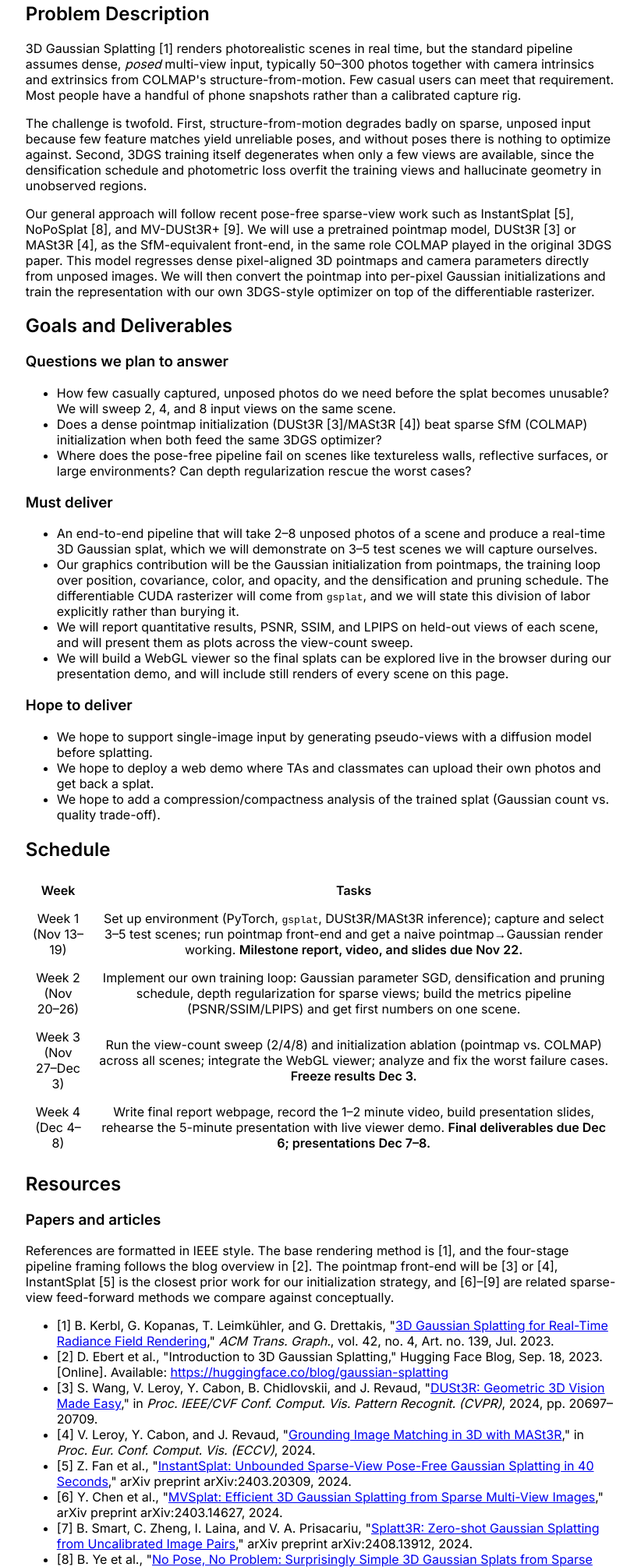
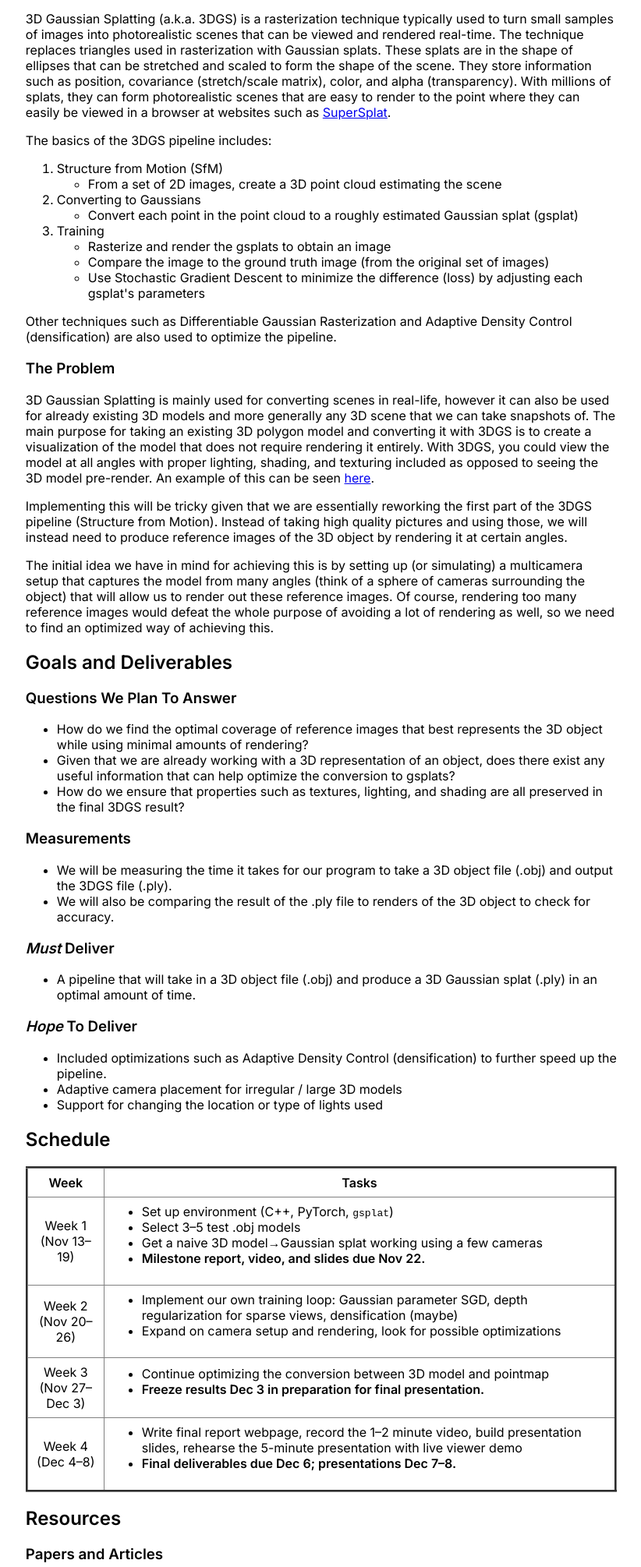
Before and after one commit to cs184-fa26-gaussiansplatting/final-project-proposal, a plain HTML site: page index.html in a window 1280 px wide. Shown: the part 496-2506 px from the top of the page at 78% size, without its empty margins (228-1050 px from the left). Drawn offline with nearby package versions, Linux system fonts and the light colour scheme; some packages are replaced by stand-ins of ours.

Commit message:
Updated proposal

```diff
--- a/index.html
+++ b/index.html
@@ -38,8 +38,10 @@
 	</head>
 	<body>
 		<div class="container">
-		<h1>Project Title (TBC)</h1>
-		<div style="text-align: center;">Team: Team Member 1 (CS184), Team Member 2 (CS184), Team Member 3 (CS184), Team Member 4 (CS184)</div>
+		<h1>Converting 3D Meshes to 3D Gaussian Splats</h1>
+		<div style="text-align: center;">
+			<h4>Team: Travis Le (CS184), Andrew Kim (CS184), Bharagth Ravindhran (CS184), Emma Yang (CS184)</h4>
+		</div>
 
 		<br>
 
@@ -51,78 +53,162 @@
 
 		<h2>Summary</h2>
 		<p>
-			We will build an end-to-end pipeline that will turn a handful of casually captured, unposed 2D photos into a real-time 3D Gaussian splat of a scene.
-			The original 3D Gaussian Splatting method [1] has four stages: structure-from-motion, conversion to Gaussians, training, and differentiable rasterization. We will keep this framing but replace the calibrated multi-view capture requirement with a pose-free pointmap front-end. The Gaussian representation will then be initialized and trained with our own optimizer, densification, and pruning logic.
-			The final deliverable will be a WebGL viewer demo plus quantitative novel-view-synthesis results measured on scenes we will capture ourselves.
+			We will be building a pipeline that will convert a 3D model into a 3D Gaussian splat
+			that can be viewed with lighting and textures in real-time. The main goal will be to
+			take in an .obj file containing a 3D model and output a .ply file containing the 3D
+			Gaussian splats which can be viewed in an external website such as <a href="https://superspl.at/">SuperSplat</a>.
 		</p>
 
 		<h2>Problem Description</h2>
+
+		<h3>What is 3D Gaussian Splatting?</h3>
+
 		<p>
-			3D Gaussian Splatting [1] renders photorealistic scenes in real time, but the standard pipeline assumes dense, <i>posed</i> multi-view input, typically 50&ndash;300 photos together with camera intrinsics and extrinsics from COLMAP's structure-from-motion. Few casual users can meet that requirement. Most people have a handful of phone snapshots rather than a calibrated capture rig.
+			3D Gaussian Splatting (a.k.a. 3DGS) is a rasterization technique typically used to turn small
+			samples of images into photorealistic scenes that can be viewed and rendered real-time.
+			The technique replaces triangles used in rasterization with Gaussian splats. These splats are
+			in the shape of ellipses that can be stretched and scaled to form the shape of the scene. They
+			store information such as position, covariance (stretch/scale matrix), color, and alpha (transparency).
+			With millions of splats, they can form photorealistic scenes that are easy to render to the point where
+			they can easily be viewed in a browser at websites such as <a href="https://superspl.at/">SuperSplat</a>.
 		</p>
+
 		<p>
-			The challenge is twofold. First, structure-from-motion degrades badly on sparse, unposed input because few feature matches yield unreliable poses, and without poses there is nothing to optimize against. Second, 3DGS training itself degenerates when only a few views are available, since the densification schedule and photometric loss overfit the training views and hallucinate geometry in unobserved regions.
+			The basics of the 3DGS pipeline includes:
+
+			<ol>
+				<li>Structure from Motion (SfM)
+					<ul>
+						<li>From a set of 2D images, create a 3D point cloud estimating the scene</li>
+					</ul>
+				</li>
+				<li>Converting to Gaussians
+					<ul>
+						<li>Convert each point in the point cloud to a roughly estimated Gaussian splat (gsplat)</li>
+					</ul>
+				</li>
+				<li>Training
+					<ul>
+						<li>Rasterize and render the gsplats to obtain an image</li>
+						<li>Compare the image to the ground truth image (from the original set of images)</li>
+						<li>Use Stochastic Gradient Descent to minimize the difference (loss) by adjusting each gsplat's parameters</li>
+					</ul>
+				</li>
+			</ol>
+
+			Other techniques such as Differentiable Gaussian Rasterization and Adaptive Density Control (densification) are also used to optimize the pipeline.
 		</p>
+
+		<h3>The Problem</h3>
+
 		<p>
-			Our general approach will follow recent pose-free sparse-view work such as InstantSplat [5], NoPoSplat [8], and MV-DUSt3R+ [9]. We will use a pretrained pointmap model, DUSt3R [3] or MASt3R [4], as the SfM-equivalent front-end, in the same role COLMAP played in the original 3DGS paper. This model regresses dense pixel-aligned 3D pointmaps and camera parameters directly from unposed images. We will then convert the pointmap into per-pixel Gaussian initializations and train the representation with our own 3DGS-style optimizer on top of the differentiable rasterizer.
+			3D Gaussian Splatting is mainly used for converting scenes in real-life, however it can
+			also be used for already existing 3D models and more generally any 3D scene that we can
+			take snapshots of. The main purpose for taking an existing 3D polygon model and converting
+			it with 3DGS is to create a visualization of the model that does not require rendering it entirely.
+			With 3DGS, you could view the model at all angles with proper lighting, shading, and texturing
+			included as opposed to seeing the 3D model pre-render. An example of this can be seen
+			<a href="https://superspl.at/scene/659dc12e">here</a>.
+		</p>
+
+		<p>
+			Implementing this will be tricky given that we are essentially reworking the first part
+			of the 3DGS pipeline (Structure from Motion). Instead of taking high quality pictures and
+			using those, we will instead need to produce reference images of the 3D object by rendering
+			it at certain angles.
+		</p>
+
+		<p>
+			The initial idea we have in mind for achieving this is by setting up (or simulating) a
+			multicamera setup that captures the model from many angles (think of a sphere of cameras
+			surrounding the object) that will allow us to render out these reference images. Of course,
+			rendering too many reference images would defeat the whole purpose of avoiding a lot of rendering
+			as well, so we need to find an optimized way of achieving this.
 		</p>
 
 		<h2>Goals and Deliverables</h2>
 
-		<h3>Questions we plan to answer</h3>
+		<h3>Questions We Plan To Answer</h3>
 		<ul>
-			<li>How few casually captured, unposed photos do we need before the splat becomes unusable? We will sweep 2, 4, and 8 input views on the same scene.</li>
-			<li>Does a dense pointmap initialization (DUSt3R [3]/MASt3R [4]) beat sparse SfM (COLMAP) initialization when both feed the same 3DGS optimizer?</li>
-			<li>Where does the pose-free pipeline fail on scenes like textureless walls, reflective surfaces, or large environments? Can depth regularization rescue the worst cases?</li>
+			<li>How do we find the optimal coverage of reference images that best represents the 3D object while using minimal amounts of rendering?</li>
+			<li>Given that we are already working with a 3D representation of an object, does there exist any useful information that can help optimize the conversion to gsplats?</li>
+			<li>How do we ensure that properties such as textures, lighting, and shading are all preserved in the final 3DGS result?</li>
 		</ul>
 
-		<h3>Must deliver</h3>
+		<h3>Measurements</h3>
 		<ul>
-			<li>An end-to-end pipeline that will take 2&ndash;8 unposed photos of a scene and produce a real-time 3D Gaussian splat, which we will demonstrate on 3&ndash;5 test scenes we will capture ourselves.</li>
-			<li>Our graphics contribution will be the Gaussian initialization from pointmaps, the training loop over position, covariance, color, and opacity, and the densification and pruning schedule. The differentiable CUDA rasterizer will come from <code>gsplat</code>, and we will state this division of labor explicitly rather than burying it.</li>
-			<li>We will report quantitative results, PSNR, SSIM, and LPIPS on held-out views of each scene, and will present them as plots across the view-count sweep.</li>
-			<li>We will build a WebGL viewer so the final splats can be explored live in the browser during our presentation demo, and will include still renders of every scene on this page.</li>
+			<li>We will be measuring the time it takes for our program to take a 3D object file (.obj) and output the 3DGS file (.ply).</li>
+			<li>We will also be comparing the result of the .ply file to renders of the 3D object to check for accuracy.</li>
 		</ul>
 
-		<h3>Hope to deliver</h3>
+		<h3><i>Must</i> Deliver</h3>
 		<ul>
-			<li>We hope to support single-image input by generating pseudo-views with a diffusion model before splatting.</li>
-			<li>We hope to deploy a web demo where TAs and classmates can upload their own photos and get back a splat.</li>
-			<li>We hope to add a compression/compactness analysis of the trained splat (Gaussian count vs. quality trade-off).</li>
+			<li>A pipeline that will take in a 3D object file (.obj) and produce a 3D Gaussian splat (.ply) in an optimal amount of time.</li>
+		</ul>
+
+		<h3><i>Hope</i> To Deliver</h3>
+		<ul>
+			<li>Included optimizations such as Adaptive Density Control (densification) to further speed up the pipeline.</li>
+			<li>Adaptive camera placement for irregular / large 3D models</li>
+			<li>Support for changing the location or type of lights used</li>
 		</ul>
 
 		<h2>Schedule</h2>
-		<table>
+		<table border="3">
 			<tr>
 				<th>Week</th>
 				<th>Tasks</th>
 			</tr>
 			<tr>
 				<td>Week 1<br>(Nov 13&ndash;19)</td>
-				<td>Set up environment (PyTorch, <code>gsplat</code>, DUSt3R/MASt3R inference); capture and select 3&ndash;5 test scenes; run pointmap front-end and get a naive pointmap&rarr;Gaussian render working. <b>Milestone report, video, and slides due Nov 22.</b></td>
+				<td style="text-align:left;">
+					<ul>
+						<li>Set up environment (C++, PyTorch, <code>gsplat</code>)</li>
+						<li>Select 3&ndash;5 test .obj models</li>
+						<li>Get a naive 3D model&rarr;Gaussian splat working using a few cameras</li>
+						<li><b>Milestone report, video, and slides due Nov 22.</b></li>
+					</ul>
+				</td>
 			</tr>
 			<tr>
 				<td>Week 2<br>(Nov 20&ndash;26)</td>
-				<td>Implement our own training loop: Gaussian parameter SGD, densification and pruning schedule, depth regularization for sparse views; build the metrics pipeline (PSNR/SSIM/LPIPS) and get first numbers on one scene.</td>
+				<td style="text-align:left;">
+					<ul>
+						<li>Implement our own training loop: Gaussian parameter SGD, depth regularization for sparse views, densification (maybe)</li>
+						<li>Expand on camera setup and rendering, look for possible optimizations</li>
+					</ul>
+				</td>
 			</tr>
 			<tr>
 				<td>Week 3<br>(Nov 27&ndash;Dec 3)</td>
-				<td>Run the view-count sweep (2/4/8) and initialization ablation (pointmap vs. COLMAP) across all scenes; integrate the WebGL viewer; analyze and fix the worst failure cases. <b>Freeze results Dec 3.</b></td>
+				<td style="text-align:left;">
+					<ul>
+						<li>Continue optimizing the conversion between 3D model and pointmap</li>
+						<li><b>Freeze results Dec 3 in preparation for final presentation.</b></li>
+					</ul>
+				</td>
 			</tr>
 			<tr>
 				<td>Week 4<br>(Dec 4&ndash;8)</td>
-				<td>Write final report webpage, record the 1&ndash;2 minute video, build presentation slides, rehearse the 5-minute presentation with live viewer demo. <b>Final deliverables due Dec 6; presentations Dec 7&ndash;8.</b></td>
+				<td style="text-align:left;">
+					<ul>
+						<li>Write final report webpage, record the 1&ndash;2 minute video, build presentation slides, rehearse the 5-minute presentation with live viewer demo</li>
+						<li><b>Final deliverables due Dec 6; presentations Dec 7&ndash;8.</b></li>
+					</ul>
+				</td>
 			</tr>
 		</table>
 
 		<h2>Resources</h2>
 
-		<h3>Papers and articles</h3>
+		<h3>Papers and Articles</h3>
+
 		<p>
-			References are formatted in IEEE style. The base rendering method is [1], and the four-stage pipeline framing follows the blog overview in [2]. The pointmap front-end will be [3] or [4], InstantSplat [5] is the closest prior work for our initialization strategy, and [6]&ndash;[9] are related sparse-view feed-forward methods we compare against conceptually.
+			References are formatted in IEEE style.
 		</p>
+
 		<ul>
-			<li>[1] B. Kerbl, G. Kopanas, T. Leimk&uuml;hler, and G. Drettakis, "<a href="https://arxiv.org/abs/2308.04079">3D Gaussian Splatting for Real-Time Radiance Field Rendering</a>," <i>ACM Trans. Graph.</i>, vol. 42, no. 4, Art. no. 139, Jul. 2023.</li>
+			<li>[1] B. Kerbl, G. Kopanas, T. Leimk&uuml;hler, and G. Drettakis, "<a href="https://repo-sam.inria.fr/fungraph/3d-gaussian-splatting/">3D Gaussian Splatting for Real-Time Radiance Field Rendering</a>," <i>ACM Trans. Graph.</i>, vol. 42, no. 4, Art. no. 139, Jul. 2023.</li>
 			<li>[2] D. Ebert et al., "Introduction to 3D Gaussian Splatting," Hugging Face Blog, Sep. 18, 2023. [Online]. Available: <a href="https://huggingface.co/blog/gaussian-splatting">https://huggingface.co/blog/gaussian-splatting</a></li>
 			<li>[3] S. Wang, V. Leroy, Y. Cabon, B. Chidlovskii, and J. Revaud, "<a href="https://arxiv.org/abs/2312.14132">DUSt3R: Geometric 3D Vision Made Easy</a>," in <i>Proc. IEEE/CVF Conf. Comput. Vis. Pattern Recognit. (CVPR)</i>, 2024, pp. 20697&ndash;20709.</li>
 			<li>[4] V. Leroy, Y. Cabon, and J. Revaud, "<a href="https://arxiv.org/abs/2406.09756">Grounding Image Matching in 3D with MASt3R</a>," in <i>Proc. Eur. Conf. Comput. Vis. (ECCV)</i>, 2024.</li>
@@ -133,15 +219,14 @@
 			<li>[9] Z. Tang et al., "<a href="https://arxiv.org/abs/2412.06974">MV-DUSt3R+: Single-Stage Scene Reconstruction from Sparse Views in 2 Seconds</a>," in <i>Proc. IEEE/CVF Conf. Comput. Vis. Pattern Recognit. (CVPR)</i>, 2025, pp. 5283&ndash;5293.</li>
 		</ul>
 
-		<h3>Software and starting point</h3>
+		<h3>Software and Starting Point</h3>
 		<ul>
 			<li>We will use <a href="https://github.com/nerfstudio-project/gsplat"><code>gsplat</code></a> only as the differentiable CUDA rasterization engine. Our optimizer, densification logic, and metrics will be written by us.</li>
-			<li>We will use pretrained <a href="https://github.com/naver/dust3r">DUSt3R</a>/<a href="https://github.com/naver/mast3r">MASt3R</a> checkpoints for the front-end, playing the same role COLMAP plays in the original 3DGS pipeline.</li>
-			<li>We will adapt a WebGL splat viewer (e.g. <a href="https://github.com/antimatter15/splat">antimatter15/splat</a> style) for the in-browser demo.</li>
-			<li>We will start from these libraries rather than from existing project code. Everything between the pointmaps and the rendered splats will be written by us.</li>
+			<li>We will start from libraries rather than from existing project code. Everything between the pointmaps and the splats will be written by us.</li>
+			<li>We will be using <a href="https://superspl.at/">SuperSplat</a> to view our .ply files.</li>
 		</ul>
 
-		<h3>Computing platform</h3>
+		<h3>Computing Platform</h3>
 		<ul>
 			<li>Team GPU access is not yet confirmed. Our plan is to use a local CUDA GPU if available and to fall back to Colab or a rented cloud GPU (AutoDL) otherwise. We will keep scenes small so training fits within a single modest GPU's budget.</li>
 		</ul>
```
